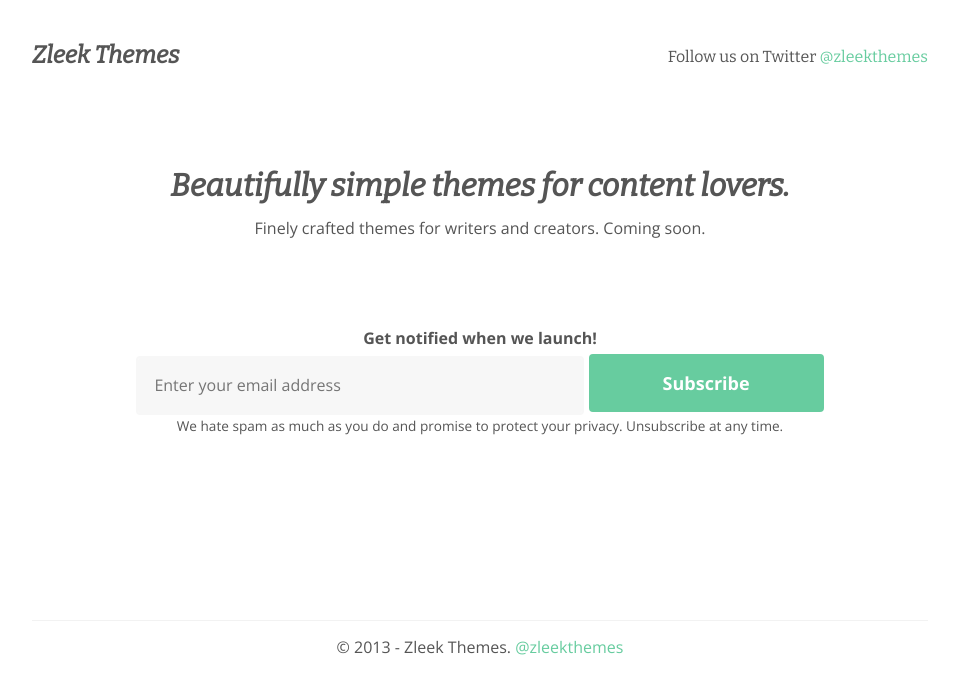
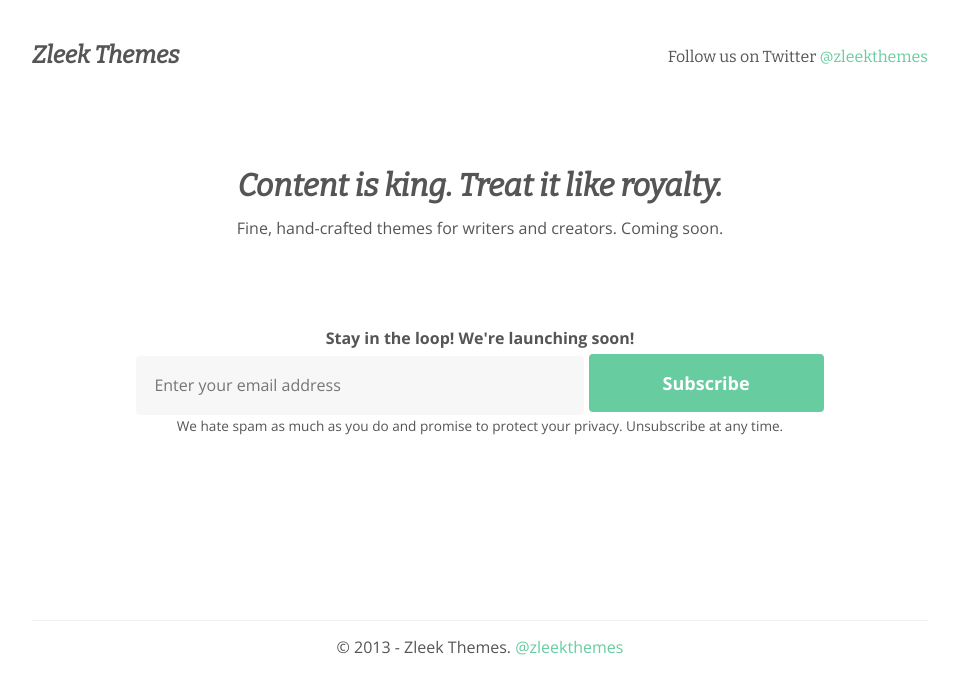
Before and after one commit to joshkennedy/zleek-themes, a plain HTML site: page index.html in a window 1280 px wide. Shown: the whole page, without its empty margins (160-1118 px from the left). Drawn offline with nearby package versions, Linux system fonts and the light colour scheme.

Commit message:
changed copy

```diff
--- a/index.html
+++ b/index.html
@@ -31,13 +31,13 @@
     </header>
     <section class="home">
       <div class="container">
-        <h4>Beautifully simple themes for content lovers.</h4>
-        <p>Finely crafted themes for writers and creators. Coming soon.</p>
+        <h4>Content is king. Treat it like royalty.</h4>
+        <p>Fine, hand-crafted themes for writers and creators. Coming soon.</p>
 
         <article class="subscribe-form">
           <form action="https://tinyletter.com/zleekthemes" method="post" target="popupwindow" onsubmit="window.open('https://tinyletter.com/zleekthemes', 'popupwindow', 'scrollbars=yes,width=800,height=600');return true">
             <input type="hidden" value="1" name="embed">
-            <label for="tlemail">Get notified when we launch!</label>
+            <label for="tlemail">Stay in the loop! We're launching soon!</label>
             <fieldset>
               <input type="text" name="email" id="tlemail" placeholder="Enter your email address">
               <input type="submit" value="Subscribe" class="button-green">
```
Also changed, not shown: 1 other file.
